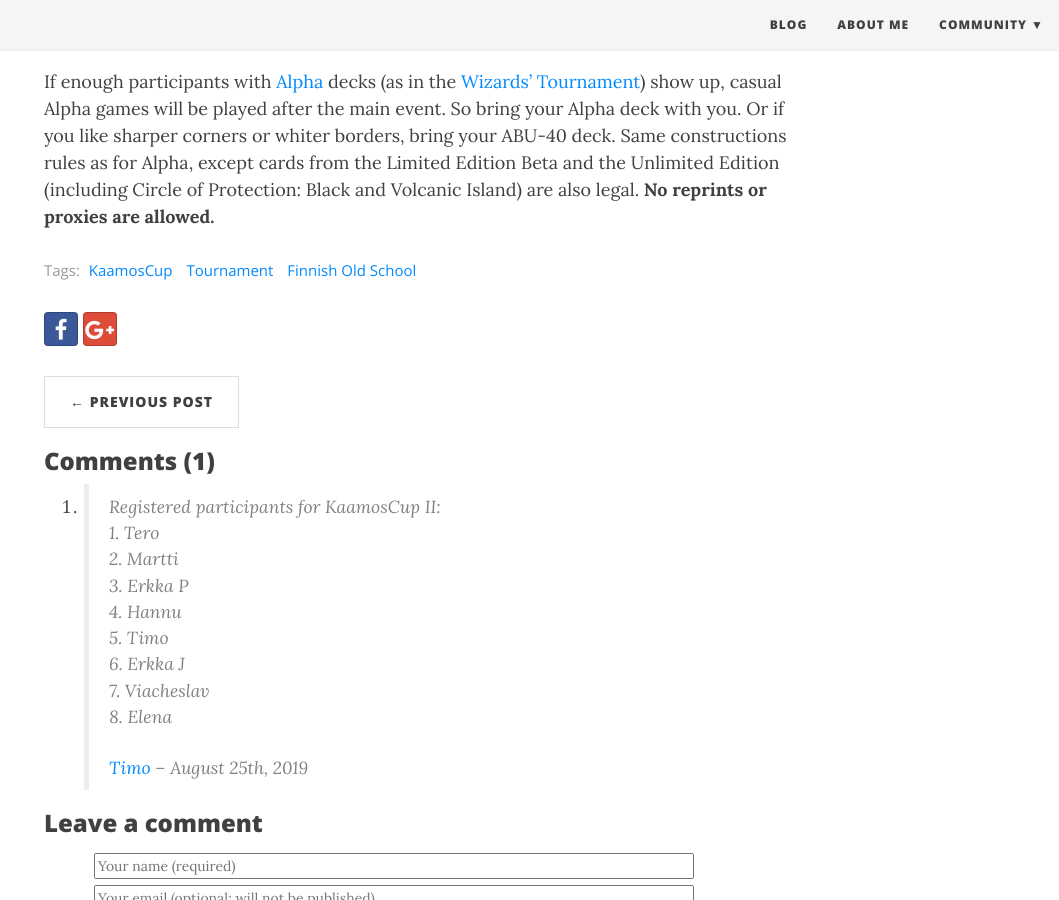
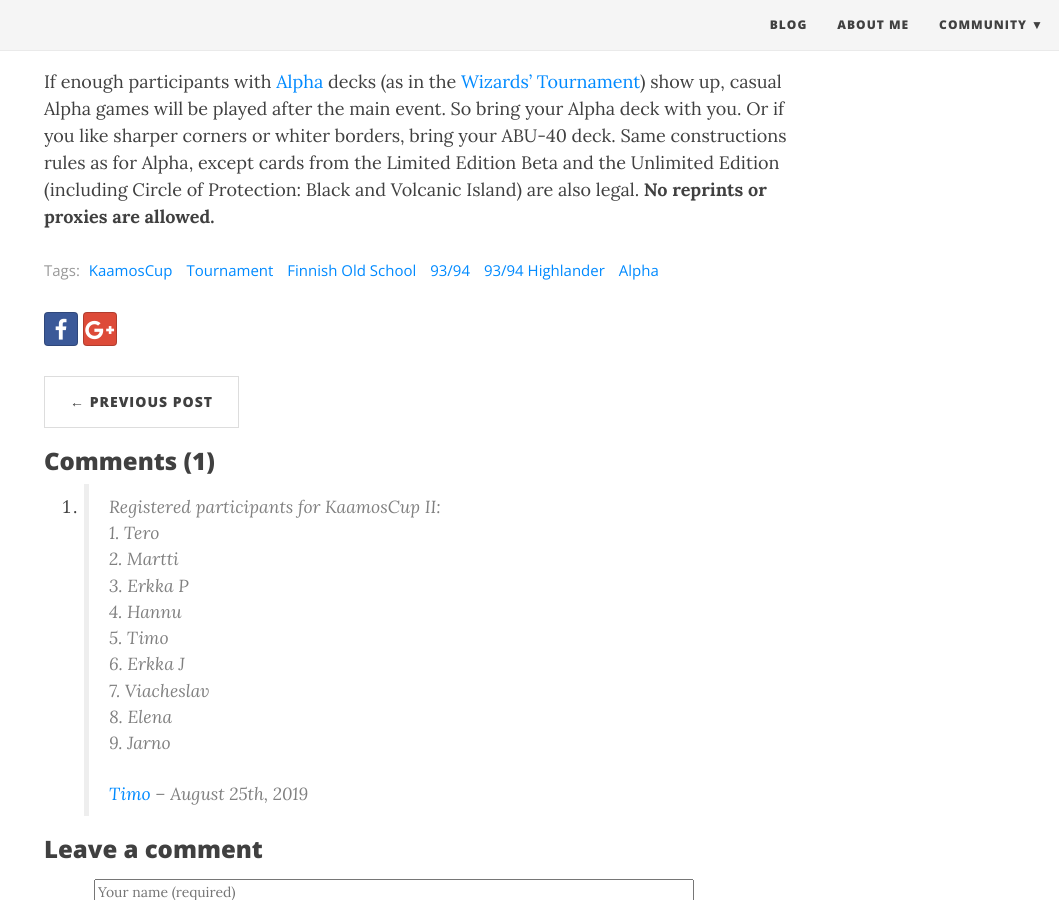
Before and after one commit to tmikonen/quantitatively, a Jekyll site: the page built from _posts/2019-08-18-announcing-kaamoscup-2.md, in a window 1280 px wide and 900 px high, scrolled down 5598 px. Shown: the whole window, without its empty margins (221-1280 px from the left). Built offline with Jekyll 4.4.1, drawn with Linux system fonts in a browser that asks for light colours; nearby versions of some CDN libraries.

Commit message:
update to KaamosCup II announcement

```diff
--- a/_data/comments/announcing-kaamoscup-2/201908251736.yml
+++ b/_data/comments/announcing-kaamoscup-2/201908251736.yml
@@ -11,4 +11,5 @@
   5. Timo<br>
   6. Erkka J<br>
   7. Viacheslav<br>
-  8. Elena<br>"
+  8. Elena<br>
+  9. Jarno<br>"
--- a/_posts/2019-08-18-announcing-kaamoscup-2.md
+++ b/_posts/2019-08-18-announcing-kaamoscup-2.md
@@ -4,7 +4,7 @@
 subtitle: Old School Magic Tournament at Helsinki
 #post_description: --
 bigimg: /img/announcing_kaamoscup_2/wintersun.jpg
-tags: [KaamosCup, Tournament, Finnish Old School]
+tags: [KaamosCup, Tournament, Finnish Old School, 93/94, 93/94 Highlander, Alpha]
 #usemathjax: true
 ---
 
```
